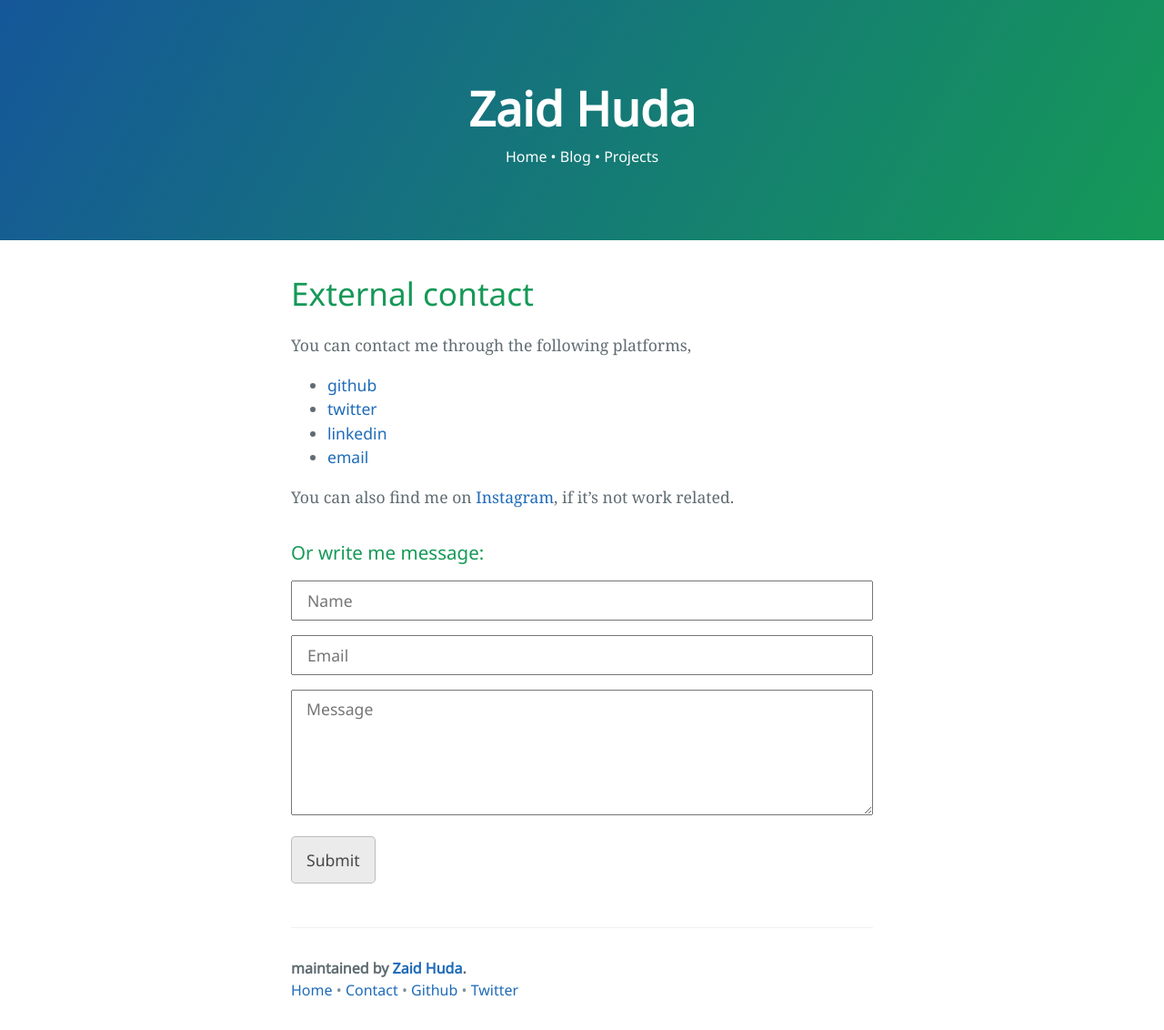
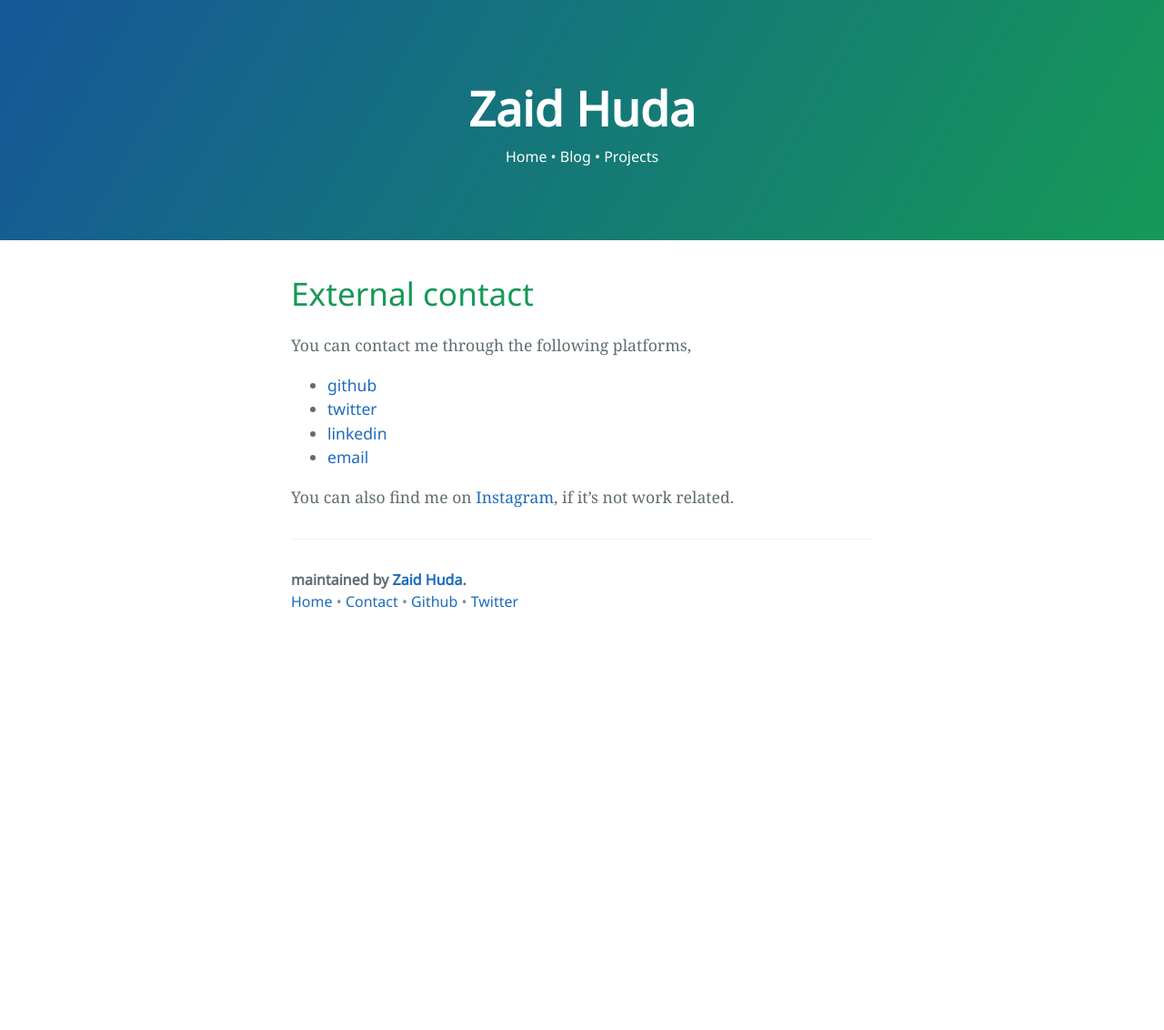
Before and after one commit to hudadiaz/myblog, a Jekyll site: the page built from contact.md, in a window 1280 px wide. Shown: the whole page at 91% size. Built offline with Jekyll 4.4.1, drawn with Linux system fonts in a browser that asks for light colours; after the commit the page ends 900 px from its top, so only the background shows below that.

Commit message:
Remove contact form

```diff
--- a/contact.md
+++ b/contact.md
@@ -14,7 +14,3 @@ You can contact me through the following platforms,
  - [email](mailto:hudadiaz@gmail.com)
 
 You can also find me on [Instagram](https://www.instagram.com/hudadiaz/), if it's not work related.
-
-### Or write me message:
-
-{% include contact-form.html %}
```
